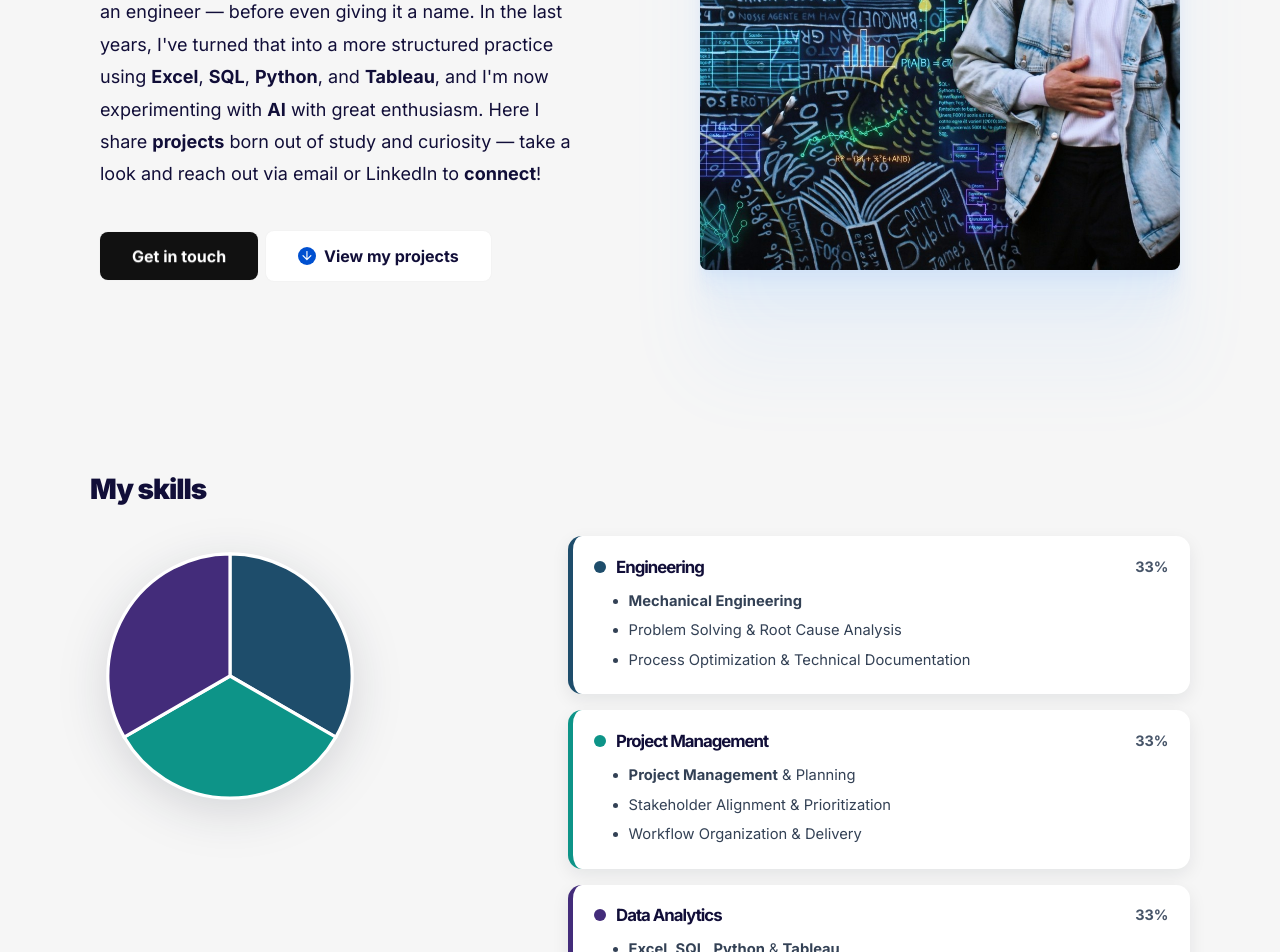
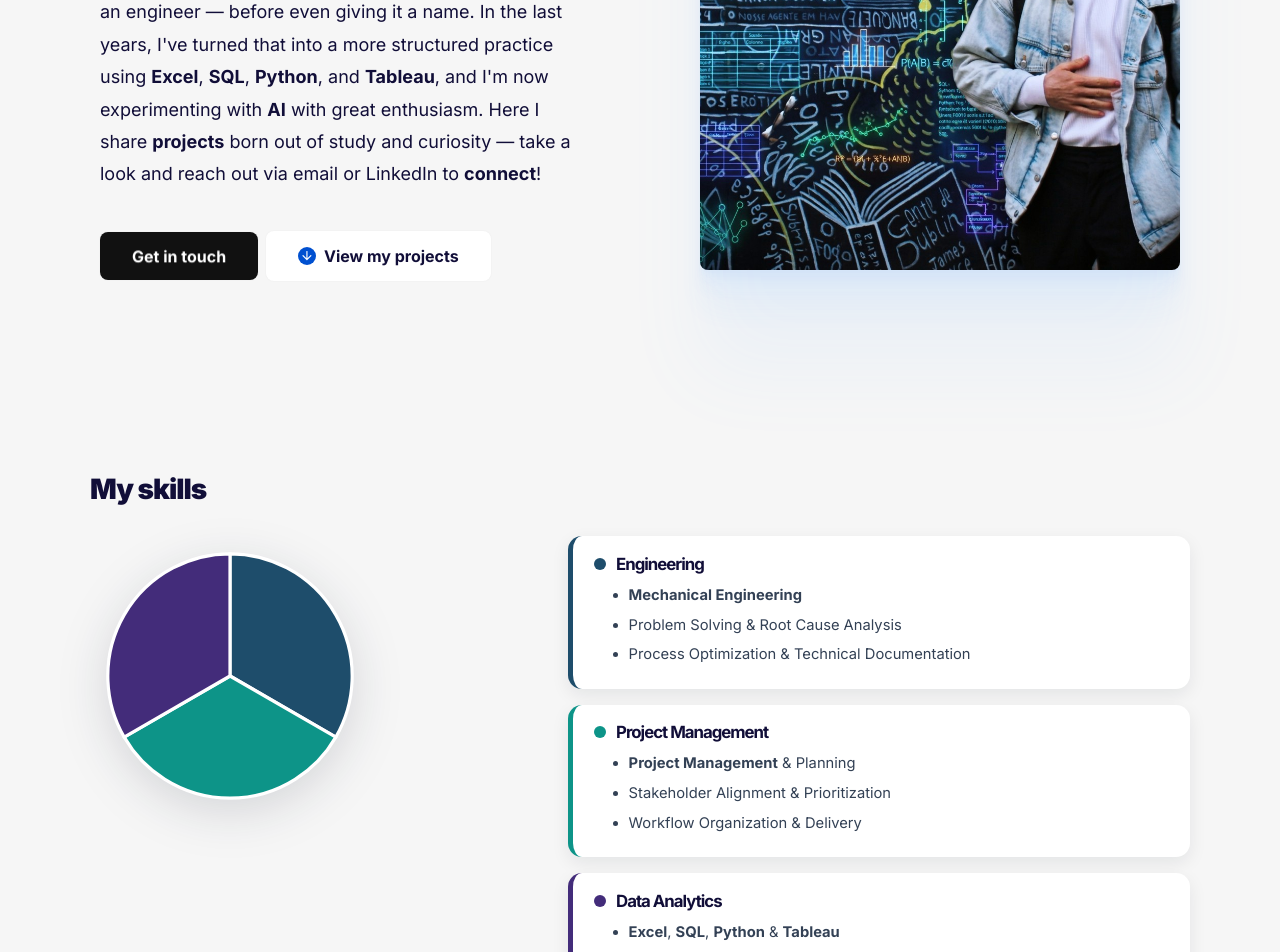
Before and after one commit to gcasarin/gcasarin.github.io, a Jekyll site: the page built from index.html, in a window 1280 px wide. Shown: the part 489-1441 px from the top of the page. Built offline with Jekyll 4.4.1, drawn with Linux system fonts in a browser that asks for light colours.

Commit message:
Refactor skills section layout and comments
Updated the layout and comments for the skills section. Removed percentage indicators for skills.

```diff
--- a/_includes/section-skills.html
+++ b/_includes/section-skills.html
@@ -1,18 +1,17 @@
 <section class="section skills-section" id="skills">
   <div class="container">
     <div class="row">
-      <div class="col-md-12 text-center">
+      <div class="col-md-12 text-right text-end">
         <h2 class="section-title">My skills</h2>
       </div>
     </div>
 
-    <div class="row mt-4 align-items-center pie-layout">
-      <!-- Colonna sinistra: grafico a torta circolare centrato con 3 fette uguali (120° ciascuna) -->
+    <div class="row mt-4 align-items-stretch pie-layout">
+      <!-- Colonna sinistra: grafico a torta centrato orizzontalmente e verticalmente -->
       <div class="col-lg-5 mb-4 mb-lg-0 d-flex justify-content-center align-items-center">
         <div class="pie-wrapper">
           <svg class="skills-pie" viewBox="0 0 220 220" width="280" height="280" role="img" aria-label="Skills breakdown: Engineering, Project Management, and Data Analytics">
-            <!-- Fetta 1: Engineering (da -90° a +30° -> centro (110,110), raggio 96) -->
-            <!-- Punto iniziale: (110, 14) | Punto finale: (193.138, 158) -->
+            <!-- Fetta 1: Engineering (120°) -->
             <path
               class="pie-slice"
               d="M 110 110 L 110 14 A 96 96 0 0 1 193.138 158 Z"
@@ -20,8 +19,7 @@
               data-target="eng"
             />
 
-            <!-- Fetta 2: Project Management (da +30° a +150°) -->
-            <!-- Punto iniziale: (193.138, 158) | Punto finale: (26.862, 158) -->
+            <!-- Fetta 2: Project Management (120°) -->
             <path
               class="pie-slice"
               d="M 110 110 L 193.138 158 A 96 96 0 0 1 26.862 158 Z"
@@ -29,8 +27,7 @@
               data-target="pm"
             />
 
-            <!-- Fetta 3: Data Analytics (da +150° a +270° / -90°) -->
-            <!-- Punto iniziale: (26.862, 158) | Punto finale: (110, 14) -->
+            <!-- Fetta 3: Data Analytics (120°) -->
             <path
               class="pie-slice"
               d="M 110 110 L 26.862 158 A 96 96 0 0 1 110 14 Z"
@@ -49,7 +46,6 @@
             <div class="pie-pillar__head">
               <span class="pie-dot" style="background: #1e4d6b;"></span>
               <h4 class="pie-pillar__title">Engineering</h4>
-              <span class="pie-share">33%</span>
             </div>
             <ul class="pie-pillar__list">
               <li><strong>Mechanical Engineering</strong></li>
@@ -63,7 +59,6 @@
             <div class="pie-pillar__head">
               <span class="pie-dot" style="background: #0d9488;"></span>
               <h4 class="pie-pillar__title">Project Management</h4>
-              <span class="pie-share">33%</span>
             </div>
             <ul class="pie-pillar__list">
               <li><strong>Project Management</strong> & Planning</li>
@@ -77,7 +72,6 @@
             <div class="pie-pillar__head">
               <span class="pie-dot" style="background: #432c7a;"></span>
               <h4 class="pie-pillar__title">Data Analytics</h4>
-              <span class="pie-share">33%</span>
             </div>
             <ul class="pie-pillar__list">
               <li><strong>Excel</strong>, <strong>SQL</strong>, <strong>Python</strong> & <strong>Tableau</strong></li>
@@ -169,13 +163,6 @@
     font-size: 1.05rem;
   }
 
-  .skills-section .pie-share {
-    margin-left: auto;
-    font-weight: 700;
-    font-size: 0.9rem;
-    color: #475569;
-  }
-
   .skills-section .pie-pillar__list {
     margin: 0;
     padding-left: 1.2rem;
```
